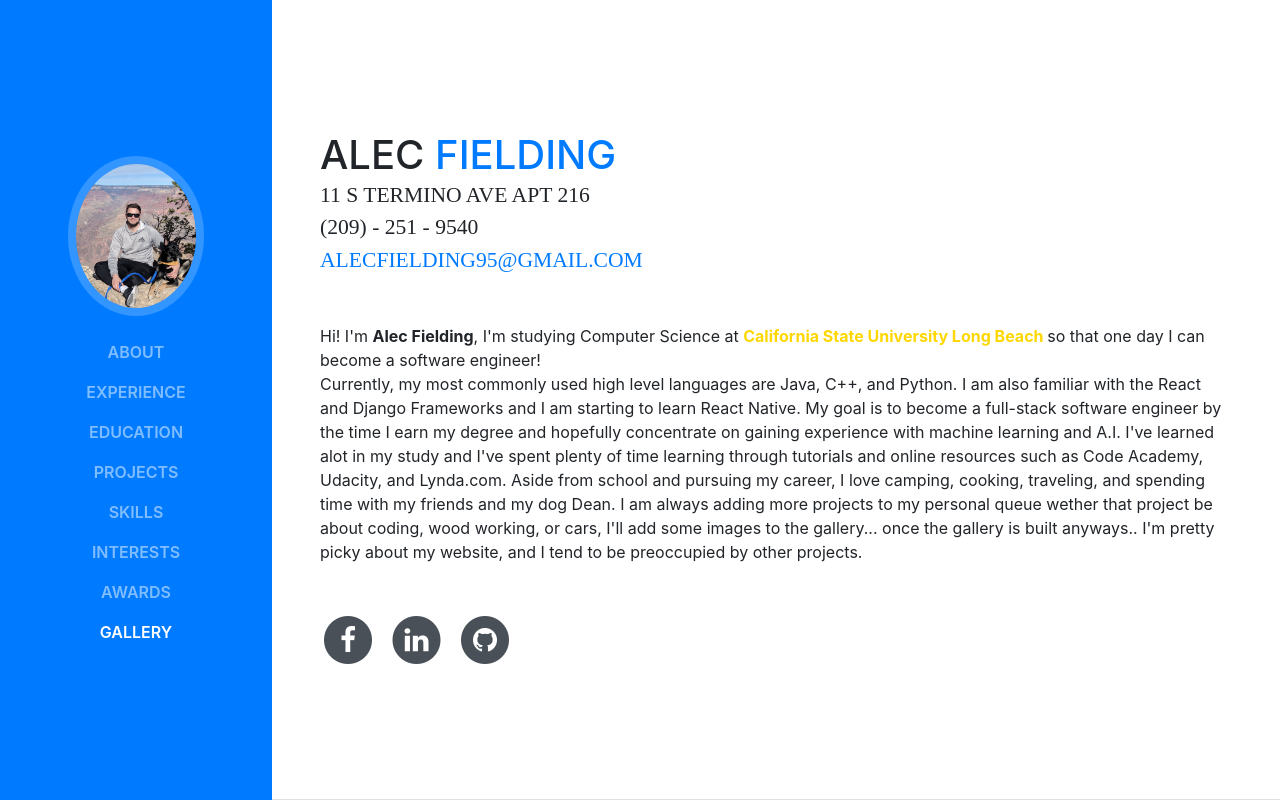
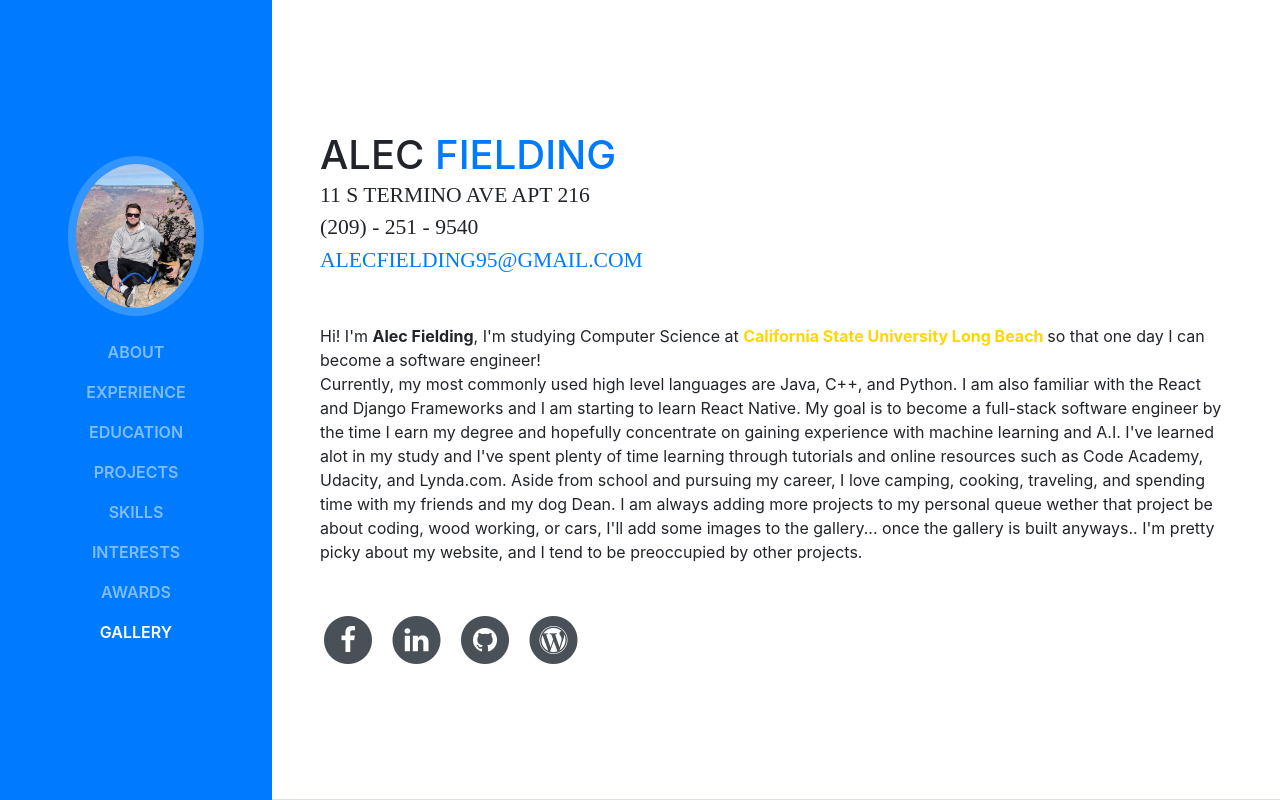
Before and after one commit to zance1054/zance1054.github.io, a website with bundled scripts: page index.html in a window 1280 px wide. Shown: the top 800 px of the page. Built offline with nearby package versions, Linux system fonts and the light colour scheme; a web font is replaced by a local one.

Commit message:
Trying to add wordpress link

```diff
--- a/index.html
+++ b/index.html
@@ -108,6 +108,14 @@
                 <span class="fa-stack fa-lg">
                   <i class="fa fa-circle fa-stack-2x"></i>
                   <i class="fa fa-github fa-stack-1x fa-inverse"></i>
+                </span>
+              </a>
+            </li>
+            <li class="list-inline-item">
+              <a href="https://www.alexanderfielding.wordpress.com">
+                <span class="fa-stack fa-lg">
+                  <i class="fa fa-circle fa-stack-2x"></i>
+                  <i class="fa fa-wordpress fa-stack-1x fa-inverse"></i>
                 </span>
               </a>
             </li>
```
